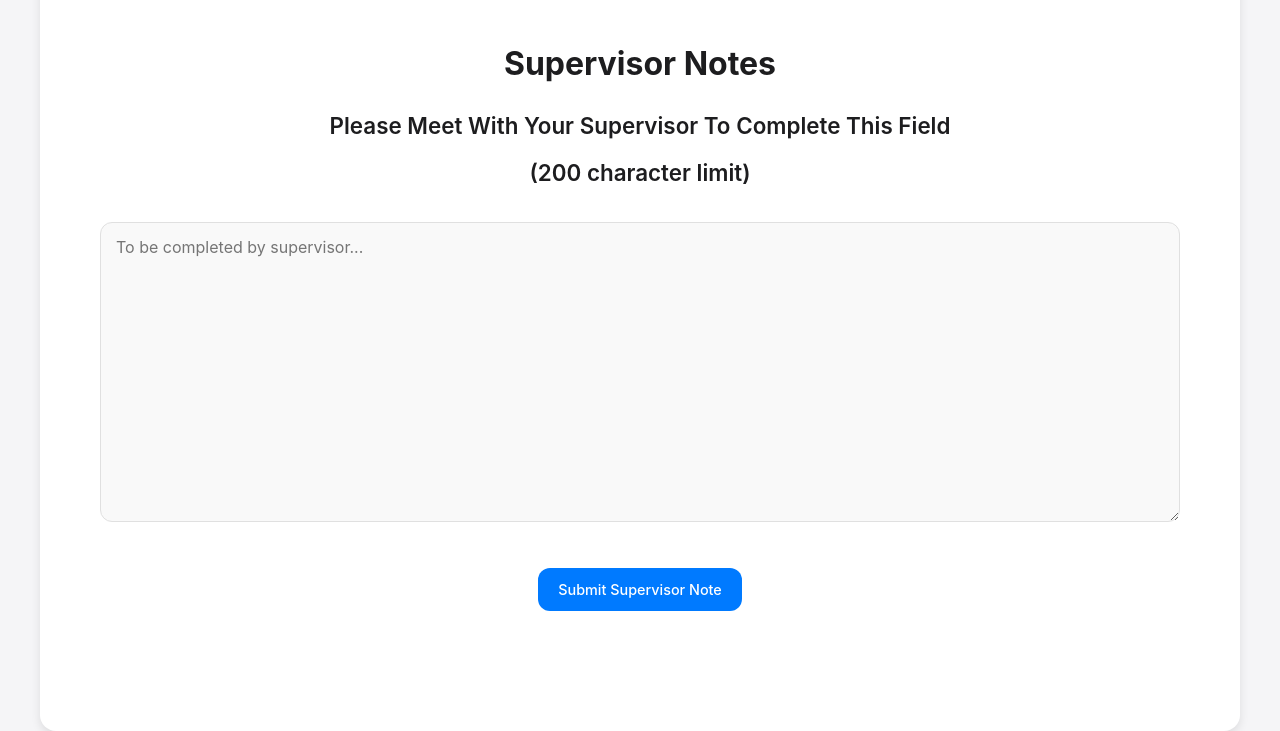
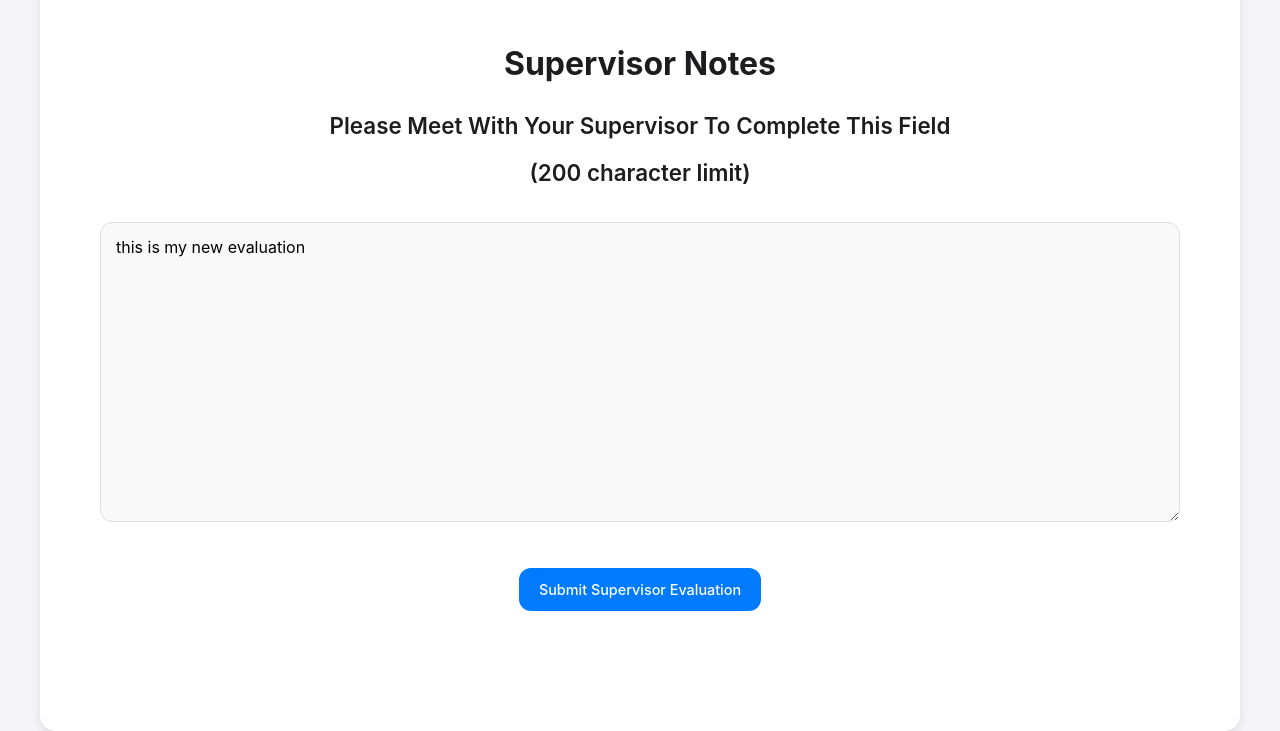
Before and after one commit to jakemil/cw-stratification, a Flask app: page / in a window 1280 px wide. Shown: the part 836-1567 px from the top of the page. Run offline with Flask 3, Linux system fonts and the light colour scheme; a user stored in the database is signed in; some libraries are stand-ins or nearby versions.

Commit message:
functioning supervisor eval

```diff
--- a/website/models.py
+++ b/website/models.py
@@ -49,4 +49,7 @@ class User(db.Model, UserMixin):
     first_name = db.Column(db.String(150))
     last_name = db.Column(db.String(150))
     notes = db.relationship('Note')
+    supervisor_notes = db.relationship('Supervisor_Notes')
+    feedback = db.relationship('Feedback')
+    stratification = db.relationship('Stratification')
     info = db.relationship('Info')
--- a/website/templates/home.html
+++ b/website/templates/home.html
@@ -11,13 +11,13 @@
   <form method="POST">
     <textarea
       name="note"
-      id="note"
+      value="note"
       rows="10"
       placeholder="Write your narrative here..."
       style="width: 100%; height: 300px;"
     >{% if user.notes|length > 0 %}{{ user.notes[0].data }}{% endif %}</textarea>
     <div class="text-center mt-4">
-      <button type="submit">Submit Narrative</button>
+      <button type="submit" name="submit_type" value="user_note">Submit Narrative</button>
     </div>
   </form>
   <br>
@@ -29,14 +29,14 @@
 
   <form method="POST">
     <textarea
-      name="supervisor_notes"
-      id="supervisor_notes"
+      name="supervisor_note"
+      value="supervisor_note"
       rows="2"
       placeholder="To be completed by supervisor..."
       style="width: 100%; height: 300px;"
     >{% if user.supervisor_notes|length > 0 %}{{ user.supervisor_notes[0].data }}{% endif %}</textarea>
     <div class="text-center mt-4">
-      <button type="submit">Submit Supervisor Note</button>
+      <button type="submit" name="submit_type" value="supervisor_note">Submit Supervisor Evaluation</button>
     </div>
   </form>
 </div>
--- a/website/views.py
+++ b/website/views.py
@@ -2,7 +2,7 @@ from flask import Blueprint, render_template, request, flash, jsonify, redirect,
 from flask_login import login_required, current_user
 from sqlalchemy.sql.sqltypes import NULLTYPE
 
-from .models import Note, Info, Stratification, User, Feedback
+from .models import Note, Info, Stratification, User, Feedback, Supervisor_Notes
 from . import db
 import json
 import random
@@ -14,25 +14,46 @@ views = Blueprint('views', __name__)
 @login_required
 def home():
     if request.method == 'POST':
-        note = request.form.get('note')  # Gets the note from the HTML
+        note = request.form.get('note') # Gets the note from the HTML
+        supervisor_note = request.form.get('supervisor_note')
+        submit_type = request.form.get("submit_type")
+        # Check which button was pressed
+        if submit_type == "user_note":
+            existing_notes = Note.query.filter_by(user_id=current_user.id).all()
+            if existing_notes:
+                # Call the delete_note logic
+                for existing_note in existing_notes:
+                    db.session.delete(existing_note)
+                db.session.commit()
+                flash('Previous narrative deleted. Submitting Updated n=Narrative.', category='success')
+            elif len(note) < 1:
+                flash('Narrative is too short!', category='error')
+            elif len(note) > 1300:
+                flash('Narrative is too long! (>=1500)', category='error')
+            else:
+                flash('Narrative submitted!', category='success')
+            new_note = Note(data=note, user_id=current_user.id)  # Provide the schema for the note
+            db.session.add(new_note)  # Add the note to the database
+            db.session.commit()
 
-        # Check if the user already has a note
-        existing_notes = Note.query.filter_by(user_id=current_user.id).all()
-        if existing_notes:
-            # Call the delete_note logic
-            for existing_note in existing_notes:
-                db.session.delete(existing_note)
+        # Check which button was pressed
+        elif submit_type == "supervisor_note":
+            existing_notes = Supervisor_Notes.query.filter_by(user_id=current_user.id).all()
+            if existing_notes:
+                # Call the delete_note logic
+                for existing_note in existing_notes:
+                    db.session.delete(existing_note)
+                db.session.commit()
+                flash('Previous Supervisor Note deleted. Submitting Updated Evaluation.', category='success')
+            elif len(supervisor_note) < 1:
+                flash('Evaluation is too short!', category='error')
+            elif len(supervisor_note) > 200:
+                flash('Evaluation is too long! (>=200)', category='error')
+            else:
+                flash('Evaluation submitted!', category='success')
+            new_note = Supervisor_Notes(data=supervisor_note, user_id=current_user.id)  # Provide the schema for the note
+            db.session.add(new_note)  # Add the note to the database
             db.session.commit()
-            flash('Previous narrative deleted. Submitting updated narrative.', category='success')
-        elif len(note) < 1:
-            flash('Narrative is too short!', category='error')
-        elif len(note) > 1300:
-            flash('Narrative is too long! (>=1500)', category='error')
-        else:
-            flash('Narrative submitted!', category='success')
-        new_note = Note(data=note, user_id=current_user.id)  # Provide the schema for the note
-        db.session.add(new_note)  # Add the note to the database
-        db.session.commit()
 
     return render_template("home.html", user=current_user)
 
@@ -111,20 +132,6 @@ def info():
         user=current_user,
         info=user_info
     )
-
-
-@views.route('/delete-note', methods=['POST'])
-@login_required
-def delete_note():
-    note = json.loads(request.data)  # this function expects a JSON from the INDEX.js file
-    noteId = note['noteId']
-    note = Note.query.get(noteId)
-    if note:
-        if note.user_id == current_user.id:
-            db.session.delete(note)
-            db.session.commit()
-
-    return jsonify({})
 
 
 @views.route('/admin-dashboard', methods=['GET'])
```
Also changed, not shown: instance/database.db.
